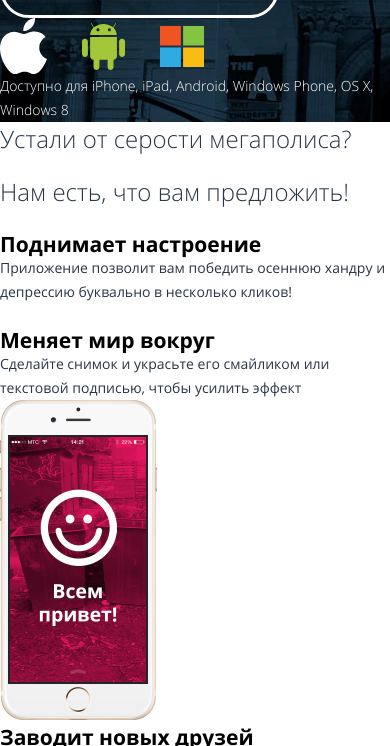
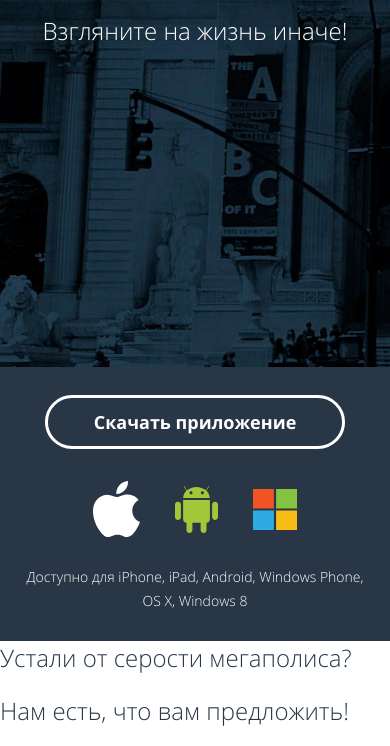
Before and after one commit to multiversal-destroyer/pink, a website: page source/index.html in a window 390 px wide. Shown: the part 81-827 px from the top of the page. Drawn offline with nearby package versions, Linux system fonts and the light colour scheme; files that its build step writes are made by us from their sources.

Commit message:
feat: add media queries for intro.scss

```diff
--- a/source/sass/blocks/_intro.scss
+++ b/source/sass/blocks/_intro.scss
@@ -2,43 +2,132 @@
   position: relative;
   background-image: url("/source/img/back-desktop.png");
   color: $basic-white;
+  padding-top: 95px;
+  display: flex;
+  flex-direction: column;
+  align-items: center;
+
+  @media (min-width: $tablet-width) {
+    display: grid;
+    grid-template-columns: 4fr 5fr;
+    padding-top: 212px;
+    align-items: flex-start;
+  }
 
   // &::after {
   //   content: "";
   //   position: absolute;
-  //   z-index: -1;
+  //   z-index: 0;
   //   background-image: url("/source/img/phone.png");
   //   background-position: center;
   //   background-repeat: no-repeat;
-  //   width: 320px;
-  //   height: 286px;
+  //   background-size: 100%;
+  //   width: 100%;
+  //   height: 100%;
+  //   top: 70px;
   // }
 
   &__title {
+    box-sizing: border-box;
+    text-align: center;
     font-size: 24px;
     font-weight: 300;
+    margin-bottom: 320px;
+    padding: 0 20px;
+
+    @media (min-width: $tablet-width) {
+      margin-bottom: 39px;
+      font-size: 40px;
+      // max-width: 300px;
+    }
+
+    @media (min-width: $desktop-width) {
+      font-size: 50px;
+    }
+  }
+
+  &__wrapper {
+    background-color: $main-gray;
+    box-sizing: border-box;
+    display: flex;
+    flex-direction: column;
+    align-items: center;
+    width: 100%;
+    padding: 28px 20px;
+    z-index: 1;
+
+    @media (min-width: $tablet-width) {
+      background-color: transparent;
+      align-items: flex-start;
+      padding: 0 20px;
+      // max-width: 300px;
+      grid-column: 1 / 2;
+    }
+
+    @media (min-width: $desktop-width) {
+      padding: 0 130px;
+    }
   }
 
   &__description {
     font-size: 14px;
     line-height: 24px;
     font-weight: 300;
+    text-align: center;
+
+    @media (min-width: $tablet-width) {
+      margin-bottom: 119px;
+    }
+
+    @media (min-width: $desktop-width) {
+      font-size: 18px;
+    }
   }
 }
 
 .intro-button {
-  border: 3px solid $basic-white;
+  box-sizing: border-box;
+  border: 3px solid $basic-white;// Проблема.
   border-radius: 29px;
-  padding: 18px 35px; // -3
-// Проблема.
+  // padding: 18px 35px; // -3
+  padding: 12px 35px;
+  margin: 0 auto;
+  margin-bottom: 32px;
+  min-width: 300px;
+
+  @media (min-width: $tablet-width) {
+    padding: 12px 20px;
+  }
+
+  @media (min-width: $desktop-width) {
+    padding: 12px 20px;
+    margin-bottom: 67px;
+  }
+
   &__description {
     font-weight: 700;
+    line-height: 18px;
+    font-size: 18px;
+
+    @media (min-width: $desktop-width) {
+      font-size: 21px;
+    }
   }
 }
 
 .devices {
   display: flex;
   gap: 35px;
+  margin: 0 auto;
+  margin-bottom: 28px;
+
+  @media (min-width: $tablet-width) {
+    margin-bottom: 38px;
+  }
+
+  @media (min-width: $desktop-width) {
+    margin-bottom: 58px;
+  }
 
   &__item {
     display: flex;
@@ -54,6 +143,7 @@
       width: 47px;
       height: 56px;
     }
+
     &--android {
       background-image: url("/source/img/svg/android-logo.svg");
       background-position: center;
@@ -61,6 +151,7 @@
       width: 43px;
       height: 47px;
     }
+
     &--windows {
       background-image: url("/source/img/svg/microsoft-logo.svg");
       background-position: center;
```
